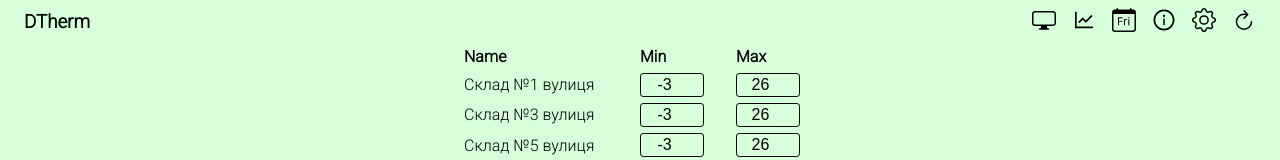
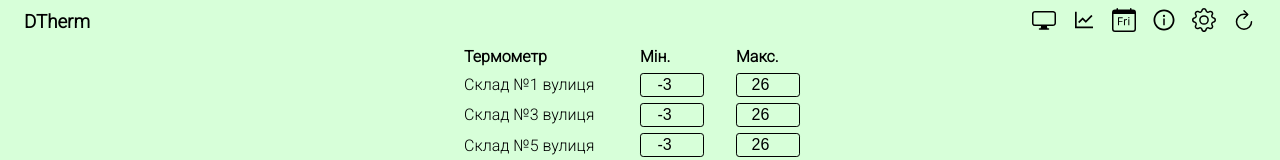
Before and after one commit to PKiienko/temperature, a React (Create React App) app: page /settings in a window 1280 px wide. Shown: the top 160 px of the page. Built offline with nearby package versions, Linux system fonts and the light colour scheme.

Commit message:
changed some titles from en to ua

```diff
--- a/src/Schedule.jsx
+++ b/src/Schedule.jsx
@@ -100,11 +100,11 @@ const Schedule = () => {
       </div>
       {isScheduleShowing ? (
         <button className='close-schedule-btn' onClick={() => closeSchedule()}>
-          Close Full
+          Сховати весь
         </button>
       ) : (
         <button className='show-schedule-btn' onClick={() => openSchedule()}>
-          Show Full
+          Показати весь
         </button>
       )}
 
--- a/src/Settings.jsx
+++ b/src/Settings.jsx
@@ -20,9 +20,9 @@ const Settings = ({ channelsDataBaseWithMinMax, setChannelsDataBaseWithMinMax })
   return (
     <div>
       <div className='columns'>
-        <h4 className='settings-title-name'>Name</h4>
-        <h4 className='settings-title-min'>Min</h4>
-        <h4 className='settings-title-max'>Max</h4>
+        <h4 className='settings-title-name'>Термометр</h4>
+        <h4 className='settings-title-min'>Мін.</h4>
+        <h4 className='settings-title-max'>Макс.</h4>
       </div>
       {channelsDataBaseWithMinMax.map((channel) => {
         return (
```
